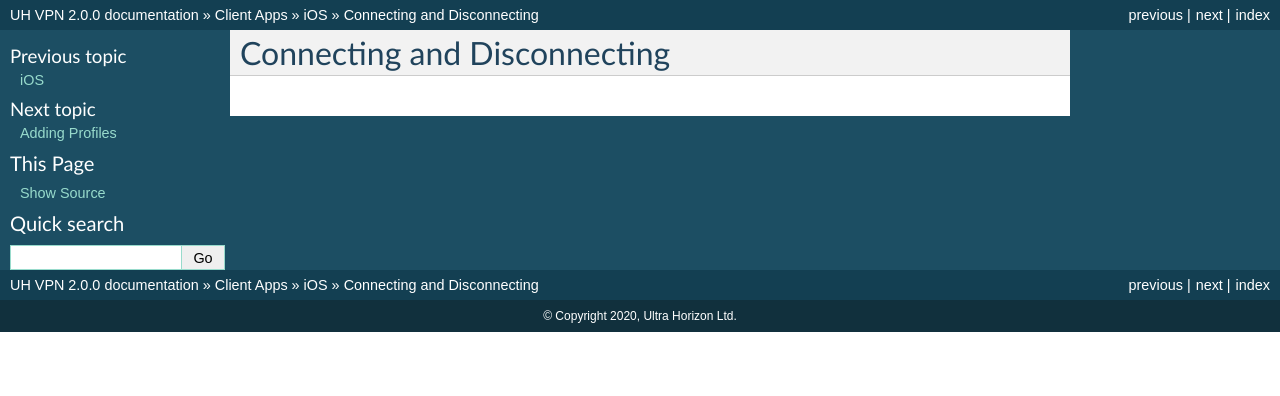
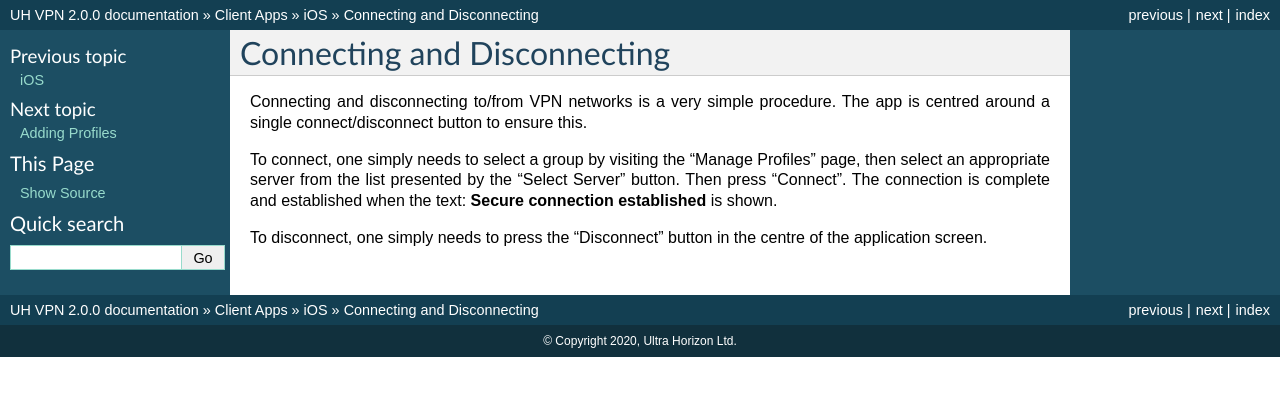
Before and after one commit to ultrahorizon/UH-VPN-Docs, a Sphinx documentation site: the page built from source/clients/ios/network.rst, in a window 1280 px wide. Shown: the top 396 px of the page. Built offline with Sphinx 7.4.7, drawn with Linux system fonts in a browser that asks for light colours.

Commit message:
Complete iOS docs sans screenshots

```diff
--- a/source/clients/android/network.rst
+++ b/source/clients/android/network.rst
@@ -8,9 +8,9 @@
   :width: 250
   :alt: Main Screen
 
-To connect, one simply needs to select a group by visiting the "Manage profiles page",
+To connect, one simply needs to select a group by visiting the "Manage Profiles" page,
 then select an appropriate server from the list presented by the "Select Server" button.
-Then press "Connect". The  connection is complete and established when the text
+Then press "Connect". The  connection is complete and established when the text:
 **Secure connection established** is shown.
 
 To disconnect, one simply needs to press the "Disconnect" button in the centre of
--- a/source/clients/ios/adding-profile.rst
+++ b/source/clients/ios/adding-profile.rst
@@ -1,2 +1,8 @@
 Adding Profiles
 ===============
+
+Adding VPN profiles within the iOS application is simple. One simply needs to click
+the "Manage Profiles" button on the app, then press the "+" icon in the top right of
+the modal alert. The user will then be prompted for a six digit code
+which will have been received in an email. Once this is entered, the UH VPN profile
+will then be securely downloaded to the device ready for use.
--- a/source/clients/ios/deleting-profile.rst
+++ b/source/clients/ios/deleting-profile.rst
@@ -1,2 +1,5 @@
 Deleting Profiles
 =================
+
+Deleting VPN profiles within the iOS application is simple. One simply needs to click
+the "Manage Profiles" button on the app, then swipe left on the profile to delete.
--- a/source/clients/ios/network.rst
+++ b/source/clients/ios/network.rst
@@ -1,2 +1,13 @@
 Connecting and Disconnecting
 ============================
+
+Connecting and disconnecting to/from VPN networks is a very simple procedure. The app
+is centred around a single connect/disconnect button to ensure this.
+
+To connect, one simply needs to select a group by visiting the "Manage Profiles" page,
+then select an appropriate server from the list presented by the "Select Server" button.
+Then press "Connect". The  connection is complete and established when the text:
+**Secure connection established** is shown.
+
+To disconnect, one simply needs to press the "Disconnect" button in the centre of
+the application screen.
```
